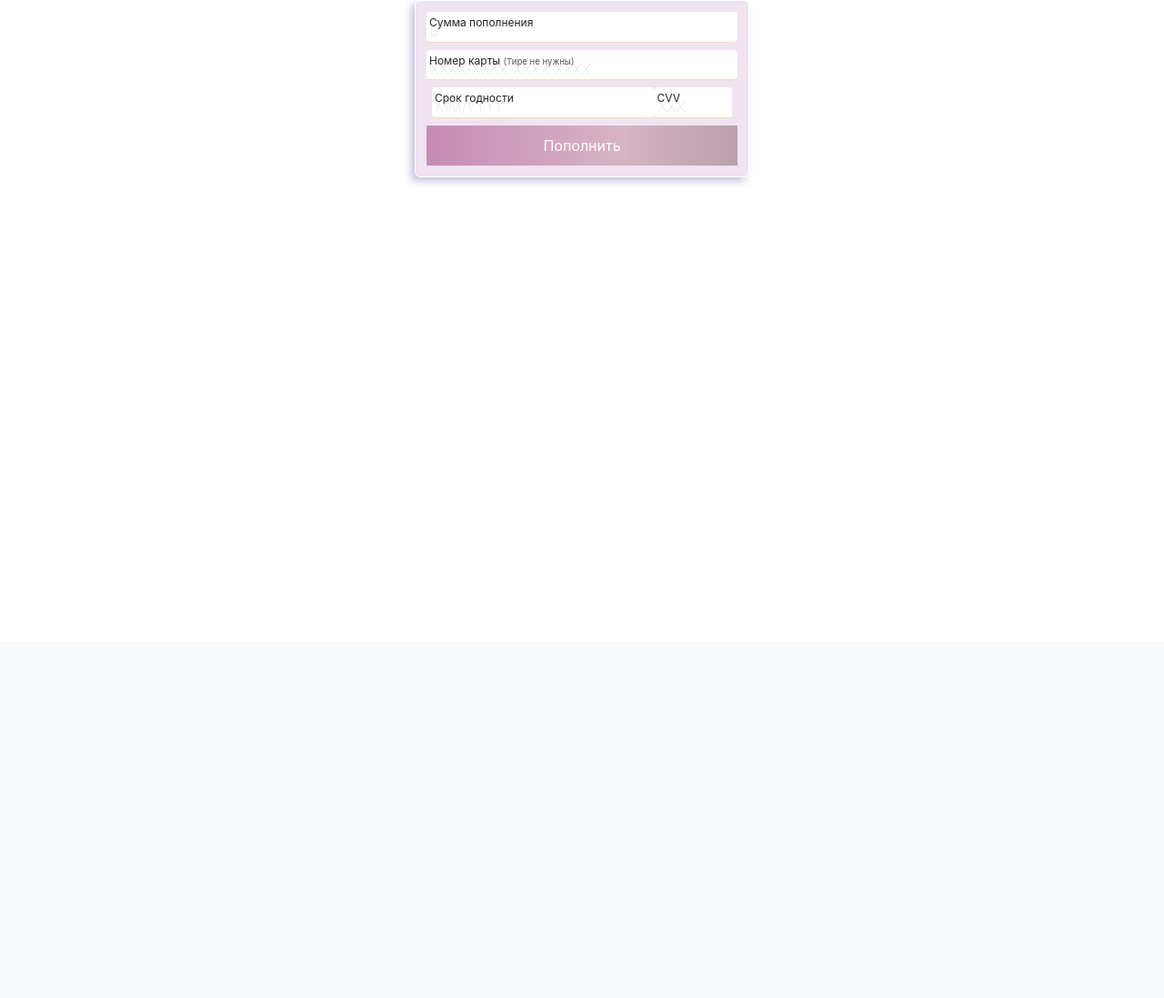
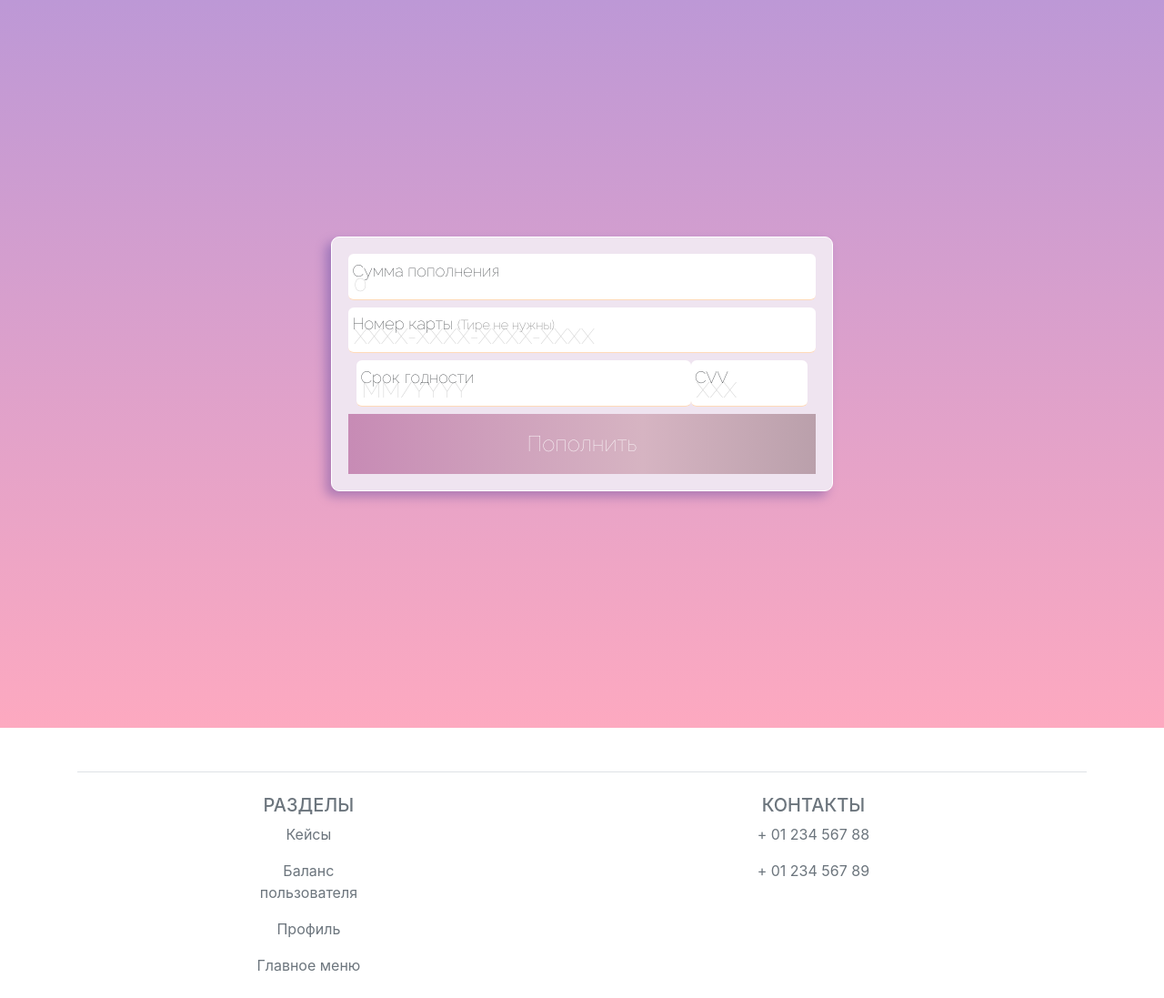
Before and after one commit to Lisa3483/website, a Flask app: page /wallet in a window 1280 px wide. Shown: the part 95-1192 px from the top of the page at 91% size. Before the commit the page ends 296 px from the top, so only its background shows below. Run offline with Flask 3, Linux system fonts and the light colour scheme; some libraries are stand-ins or nearby versions.

Commit message:
исправлен кошелек и футер

```diff
--- a/static/css/style1.css
+++ b/static/css/style1.css
@@ -10,7 +10,7 @@
   font-size: 1.5em;
   font-family: Raleway, Helvetica, sans-serif;
   font-weight: 100;
-  background: linear-gradient(to right, #fcf885 0%,#a5c956 46%,#5d8e12 100%);
+  background: linear-gradient(0deg, #fda9c0 0%, #bd98d6 100%);
 }
 .nav-item a{
     margin:0;
@@ -31,10 +31,12 @@ input {
 label span {
   font-size: 0.75em;
 }
-div {display: flex;
+
+.form_wal {
+display: flex;
 justify-content: center;
-  align-items: center;}
-
+  align-items: center;
+padding: 100px 0;}
 form {
 
   width: 100%;
--- a/static/templates/wallet.html
+++ b/static/templates/wallet.html
@@ -81,7 +81,8 @@
 
   </div>
 </nav>
-<div>
+<div class="wallpaper">
+<div class="form_wal">
 <form>
   <label><span class="nmoncd">Сумма пополнения</span><input name="nameoncard" type="text" placeholder="0"></label>
   <label><span class="cdnum">Номер карты <span>(Тире не нужны)</span></span><input name="cardnumber" type="text" placeholder="XXXX-XXXX-XXXX-XXXX"></label>
@@ -92,5 +93,54 @@
   </button>
 </form>
 </div>
+</div>
+<div class="container">
+  <footer class="text-center text-lg-start bg-body-tertiary text-muted">
+    <section class="d-flex justify-content-center justify-content-lg-between p-4 border-bottom">
+    <!-- Left -->
+    <!-- Left -->
+
+    <!-- Right -->
+
+  </section>
+  <section class="">
+    <div class="container text-center text-md-start mt-4">
+      <!-- Grid row -->
+      <div class="row mt-2">
+        <div class="col-md-2 col-lg-2 col-xl-2 mx-auto mb-2">
+          <!-- Links -->
+          <h5 class="text-uppercase fw-bold mb-2">
+            Разделы
+          </h5>
+
+          <p>
+            <a href="/cases" class="text-reset">Кейсы</a>
+          </p>
+          <p>
+            <a href="/wallet" class="text-reset">Баланс пользователя</a>
+          </p>
+          <p>
+            <a href="/profil" class="text-reset">Профиль</a>
+          </p>
+          <p>
+            <a href="/" class="text-reset">Главное меню</a>
+          </p>
+        </div>
+        <!-- Grid column -->
+
+        <!-- Grid column -->
+        <div class="col-md-2 col-lg-3 col-xl-3 mx-auto mb-md-0 mb-2">
+          <!-- Links -->
+          <h5 class="text-uppercase fw-bold mb-2">Контакты</h5>
+          <p><i class="fas fa-phone me-3"></i> + 01 234 567 88</p>
+          <p><i class="fas fa-phone me-3"></i> + 01 234 567 89</p>
+        </div>
+      </div>
+    </div>
+  </section>
+  <!-- Section: Links  -->
+
+  </footer>
+</div>
 </body>
 </html>
```
Also changed, not shown: static/templates/main_menu.html (+8 -7 lines), static/templates/profil.html (+51 -14 lines).
